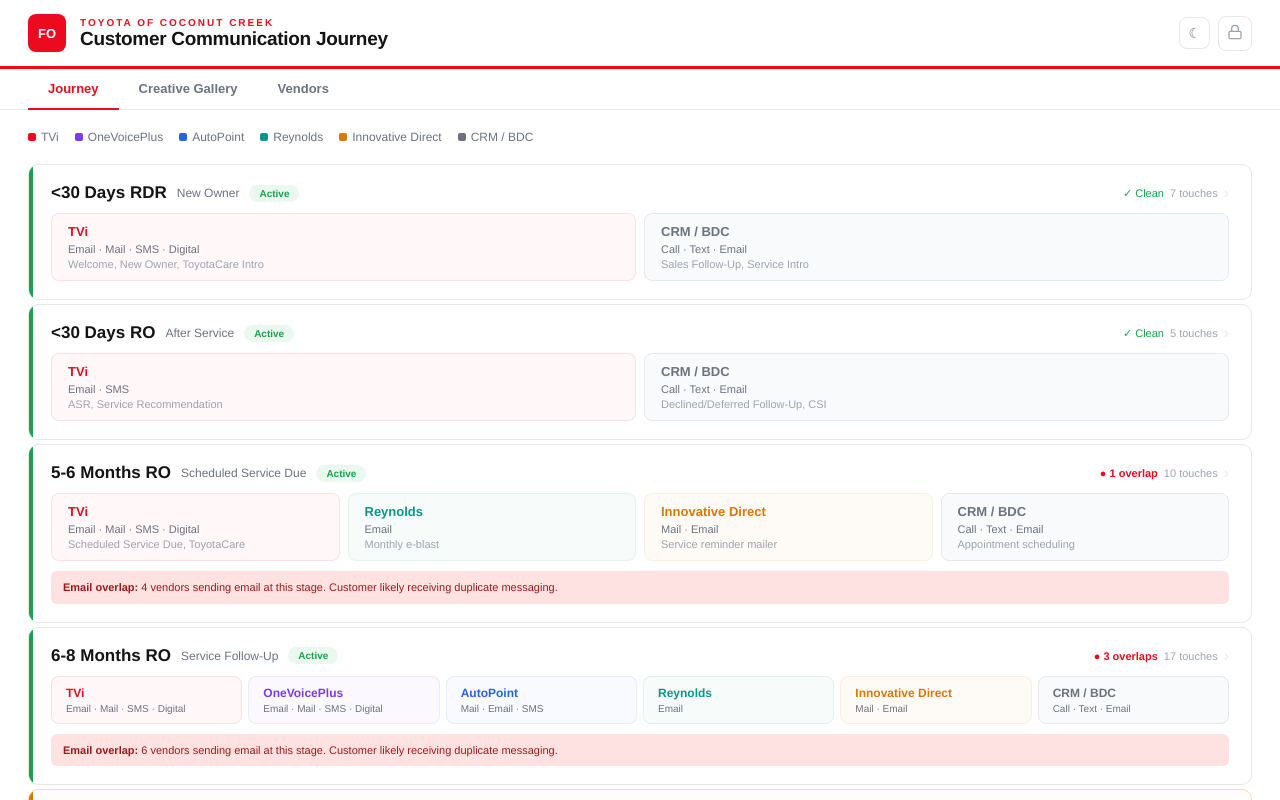
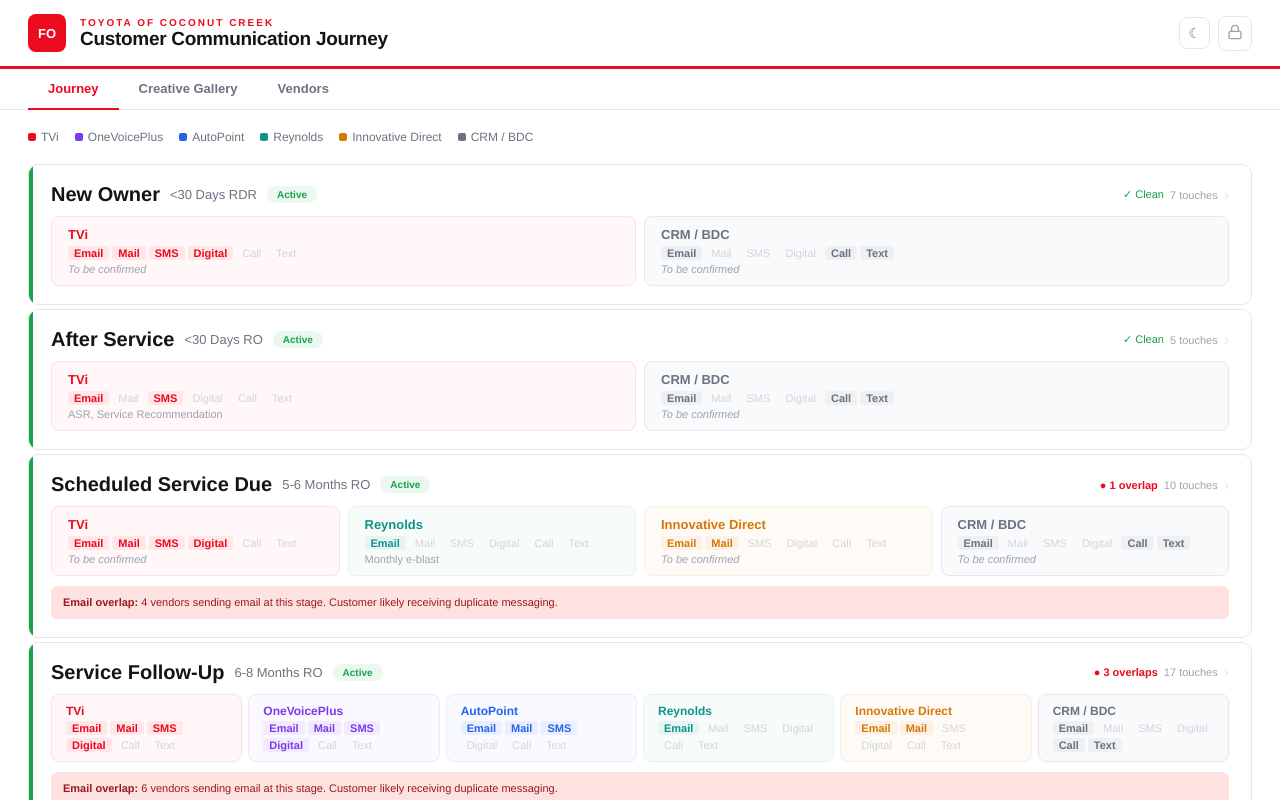
Before and after one commit to gonjold/fo-marketing-portal, a React (Vite) app: page / in a window 1280 px wide. Shown: the top 800 px of the page. Built offline with nearby package versions, Linux system fonts and the light colour scheme.

Commit message:
feat: working session mode for vendor all-hands

```diff
--- a/src/App.jsx
+++ b/src/App.jsx
@@ -33,35 +33,35 @@
 
 const initS = [
   {id:"s1",range:"<30 Days RDR",label:"New Owner",segment:"Active",goal:"Introduce service center, build relationship, activate ToyotaCare benefits.",
-    vc:{v1:{on:true,ch:["Email","Mail","SMS","Digital"],note:"Welcome, New Owner, ToyotaCare Intro"},v2:{on:false,ch:[],note:""},v3:{on:false,ch:[],note:""},v4:{on:false,ch:[],note:""},v5:{on:false,ch:[],note:""},v6:{on:true,ch:["Call","Text","Email"],note:"Sales Follow-Up, Service Intro"}},
+    vc:{v1:{on:true,ch:["Email","Mail","SMS","Digital"],note:"To be confirmed"},v2:{on:false,ch:[],note:""},v3:{on:false,ch:[],note:""},v4:{on:false,ch:[],note:""},v5:{on:false,ch:[],note:""},v6:{on:true,ch:["Call","Text","Email"],note:"To be confirmed"}},
     creatives:[{id:"c1",title:"Welcome / New Owner Kit",channels:"Mail + Email",desc:"Introduction to service center, ToyotaCare overview, first-visit incentive",img:""},{id:"c2",title:"ToyotaCare Activation",channels:"Email + SMS",desc:"Complimentary maintenance plan benefits and first service scheduling",img:""}],
     offers:["$35.55 Full Synthetic Oil Change","Complimentary Multi-Point Inspection","Free Shuttle"],financing:["Sunbit: 3-month 0% APR, 97% approval","Morgan Platinum: 6-month deferred interest"]},
   {id:"s2",range:"<30 Days RO",label:"After Service",segment:"Active",goal:"Capture declined/deferred work, reinforce positive experience, drive CSI.",
-    vc:{v1:{on:true,ch:["Email","SMS"],note:"ASR, Service Recommendation"},v2:{on:false,ch:[],note:""},v3:{on:false,ch:[],note:""},v4:{on:false,ch:[],note:""},v5:{on:false,ch:[],note:""},v6:{on:true,ch:["Call","Text","Email"],note:"Declined/Deferred Follow-Up, CSI"}},
+    vc:{v1:{on:true,ch:["Email","SMS"],note:"ASR, Service Recommendation"},v2:{on:false,ch:[],note:""},v3:{on:false,ch:[],note:""},v4:{on:false,ch:[],note:""},v5:{on:false,ch:[],note:""},v6:{on:true,ch:["Call","Text","Email"],note:"To be confirmed"}},
     creatives:[{id:"c3",title:"After Service Review (ASR)",channels:"Email + SMS",desc:"Automated post-RO follow-up with service recommendations",img:""},{id:"c4",title:"Declined Service Reminder",channels:"Email",desc:"Follow up on declined services with pricing and urgency",img:""}],
     offers:["Declined service discount","Free re-inspection"],financing:["Sunbit: 3-month 0% APR"]},
   {id:"s3",range:"5-6 Months RO",label:"Scheduled Service Due",segment:"Active",goal:"Proactive reminder before overdue. Highest-conversion retention window.",
-    vc:{v1:{on:true,ch:["Email","Mail","SMS","Digital"],note:"Scheduled Service Due, ToyotaCare"},v2:{on:false,ch:[],note:""},v3:{on:false,ch:[],note:""},v4:{on:true,ch:["Email"],note:"Monthly e-blast"},v5:{on:true,ch:["Mail","Email"],note:"Service reminder mailer"},v6:{on:true,ch:["Call","Text","Email"],note:"Appointment scheduling"}},
+    vc:{v1:{on:true,ch:["Email","Mail","SMS","Digital"],note:"To be confirmed"},v2:{on:false,ch:[],note:""},v3:{on:false,ch:[],note:""},v4:{on:true,ch:["Email"],note:"Monthly e-blast"},v5:{on:true,ch:["Mail","Email"],note:"To be confirmed"},v6:{on:true,ch:["Call","Text","Email"],note:"To be confirmed"}},
     creatives:[{id:"c5",title:"Service Due Reminder",channels:"Mail + Email",desc:"Your Toyota is due for scheduled maintenance",img:""},{id:"c6",title:"ToyotaCare Reminder",channels:"Email + SMS",desc:"Use complimentary maintenance before expiration",img:""}],
     offers:["$35.55 Oil Change","$99 4-Wheel Alignment","Buy 3 Tires Get 4th for $1"],financing:[]},
   {id:"s4",range:"6-8 Months RO",label:"Service Follow-Up",segment:"Active",goal:"Second touch for non-responders. Additional vendors activate here.",
-    vc:{v1:{on:true,ch:["Email","Mail","SMS","Digital"],note:"Non-Responder, Scheduled Due 2"},v2:{on:true,ch:["Email","Mail","SMS","Digital"],note:"Service Retention"},v3:{on:true,ch:["Mail","Email","SMS"],note:"Retention mailer + email"},v4:{on:true,ch:["Email"],note:"Monthly e-blast"},v5:{on:true,ch:["Mail","Email"],note:"Service reminder"},v6:{on:true,ch:["Call","Text","Email"],note:"Outbound follow-up"}},
+    vc:{v1:{on:true,ch:["Email","Mail","SMS","Digital"],note:"To be confirmed"},v2:{on:true,ch:["Email","Mail","SMS","Digital"],note:"To be confirmed"},v3:{on:true,ch:["Mail","Email","SMS"],note:"To be confirmed"},v4:{on:true,ch:["Email"],note:"Monthly e-blast"},v5:{on:true,ch:["Mail","Email"],note:"To be confirmed"},v6:{on:true,ch:["Call","Text","Email"],note:"To be confirmed"}},
     creatives:[{id:"c7",title:"Overdue Service Reminder",channels:"Mail + Email + SMS",desc:"Escalated messaging for overdue maintenance",img:""},{id:"c8",title:"ToyotaCare Non-Responder",channels:"Email + SMS",desc:"Final ToyotaCare usage reminder",img:""}],
     offers:["$35.55 Oil Change","$99 Alignment","Tire Promo","Price Match"],financing:["Sunbit: 3-month 0% APR"]},
   {id:"s5",range:"8-12 Months RO",label:"At Risk",segment:"At Risk",goal:"Critical retention window. Maximum vendor saturation and strongest offers to prevent defection.",
-    vc:{v1:{on:true,ch:["Email","Mail","SMS","Digital"],note:"Past Due, TLE At Risk, Last Chance"},v2:{on:true,ch:["Email","Mail","SMS","Digital"],note:"Business Opp Maintain"},v3:{on:true,ch:["Mail","Email","Call","SMS"],note:"At Risk retention"},v4:{on:true,ch:["Email"],note:"Monthly e-blast"},v5:{on:true,ch:["Mail","Email"],note:"Retention mailer"},v6:{on:true,ch:["Call","Text","Email"],note:"Priority outbound"}},
+    vc:{v1:{on:true,ch:["Email","Mail","SMS","Digital"],note:"To be confirmed"},v2:{on:true,ch:["Email","Mail","SMS","Digital"],note:"To be confirmed"},v3:{on:true,ch:["Mail","Email","Call","SMS"],note:"To be confirmed"},v4:{on:true,ch:["Email"],note:"Monthly e-blast"},v5:{on:true,ch:["Mail","Email"],note:"To be confirmed"},v6:{on:true,ch:["Call","Text","Email"],note:"To be confirmed"}},
     creatives:[{id:"c9",title:"Last Chance / Past Due",channels:"Mail + Email + SMS",desc:"Escalated urgency before going inactive",img:""},{id:"c10",title:"At Risk Special Offer",channels:"Mail + Email",desc:"Enhanced discount to prevent defection",img:""}],
     offers:["$35.55 Oil Change","$99 Alignment","Tire Promo","Price Match","Free MPI"],financing:["Sunbit: 3-month 0% APR","Morgan Platinum: 6-month deferred"]},
   {id:"s6",range:"12-24 Months",label:"Inactive",segment:"Inactive",goal:"Re-engagement with aggressive offers before permanent defection.",
-    vc:{v1:{on:true,ch:["Email","Mail","SMS","Digital"],note:"Inactive, TLE Inactive, Recovery"},v2:{on:true,ch:["Email","Mail","SMS","Digital"],note:"Business Opp Improve"},v3:{on:true,ch:["Mail","Email","Call","SMS"],note:"Re-engagement campaign"},v4:{on:true,ch:["Email"],note:"Monthly e-blast"},v5:{on:true,ch:["Mail","Email"],note:"Win-back mailer"},v6:{on:true,ch:["Call","Text","Email"],note:"Recovery outbound"}},
+    vc:{v1:{on:true,ch:["Email","Mail","SMS","Digital"],note:"To be confirmed"},v2:{on:true,ch:["Email","Mail","SMS","Digital"],note:"To be confirmed"},v3:{on:true,ch:["Mail","Email","Call","SMS"],note:"To be confirmed"},v4:{on:true,ch:["Email"],note:"Monthly e-blast"},v5:{on:true,ch:["Mail","Email"],note:"To be confirmed"},v6:{on:true,ch:["Call","Text","Email"],note:"To be confirmed"}},
     creatives:[{id:"c11",title:"We Miss You",channels:"Mail + Email + SMS",desc:"Personalized return offer with vehicle info",img:""},{id:"c12",title:"Exclusive Return Offer",channels:"Mail",desc:"Higher-value printed mailer with coupon",img:""}],
     offers:["Enhanced service discount","Price Match","Free inspection"],financing:["Sunbit: 3-month 0% APR","Morgan Platinum: 6-month deferred"]},
   {id:"s7",range:"25-60 Months",label:"Lost / Recovery",segment:"Lost",goal:"Long-shot recovery or pivot to sales conquest for aging vehicles.",
-    vc:{v1:{on:true,ch:["Email","Mail","SMS","Digital"],note:"Lost, Recovery, Conquest"},v2:{on:true,ch:["Email","Mail","SMS","Digital"],note:"Conquest, Not Engaged"},v3:{on:true,ch:["Mail","Email","SMS"],note:"Conquest campaign"},v4:{on:true,ch:["Email"],note:"Monthly e-blast"},v5:{on:true,ch:["Mail","Email"],note:"Conquest mailer"},v6:{on:true,ch:["Call","Text","Email"],note:"Conquest outbound"}},
+    vc:{v1:{on:true,ch:["Email","Mail","SMS","Digital"],note:"To be confirmed"},v2:{on:true,ch:["Email","Mail","SMS","Digital"],note:"To be confirmed"},v3:{on:true,ch:["Mail","Email","SMS"],note:"To be confirmed"},v4:{on:true,ch:["Email"],note:"Monthly e-blast"},v5:{on:true,ch:["Mail","Email"],note:"To be confirmed"},v6:{on:true,ch:["Call","Text","Email"],note:"To be confirmed"}},
     creatives:[{id:"c13",title:"Win-Back Campaign",channels:"Mail + Email",desc:"Aggressive pricing, competitive positioning",img:""},{id:"c14",title:"Trade-In Opportunity",channels:"Mail + Email + Digital",desc:"Vehicle aging pivot to sales with trade evaluation",img:""}],
     offers:["Major service discount","Free inspection","Trade-in evaluation"],financing:["Sunbit: 3-month 0% APR","Morgan Platinum: 6-month deferred"]},
   {id:"s8",range:"Never Serviced",label:"Conquest / Not Engaged",segment:"Conquest",goal:"Net-new acquisition targeting customers who have never visited the dealership.",
-    vc:{v1:{on:true,ch:["Email","Mail","SMS","Digital"],note:"Conquest, New VIN"},v2:{on:true,ch:["Email","Mail","SMS","Digital"],note:"Conquest"},v3:{on:true,ch:["Mail","Email","SMS","Digital"],note:"Conquest targeting"},v4:{on:true,ch:["Email"],note:"Database blast"},v5:{on:true,ch:["Mail","Email"],note:"Conquest VIN mailer"},v6:{on:false,ch:[],note:""}},
+    vc:{v1:{on:true,ch:["Email","Mail","SMS","Digital"],note:"To be confirmed"},v2:{on:true,ch:["Email","Mail","SMS","Digital"],note:"To be confirmed"},v3:{on:true,ch:["Mail","Email","SMS","Digital"],note:"To be confirmed"},v4:{on:true,ch:["Email"],note:"Database blast"},v5:{on:true,ch:["Mail","Email"],note:"To be confirmed"},v6:{on:false,ch:[],note:""}},
     creatives:[{id:"c15",title:"First Visit Incentive",channels:"Mail + Email + Digital",desc:"Intro offer for new-to-dealership customers",img:""},{id:"c16",title:"Conquest Pricing",channels:"Mail + Digital",desc:"Competitive pricing to pull from other dealers",img:""}],
     offers:["$35.55 Oil Change","$99 Alignment","Free MPI","Price Match"],financing:[]},
 ];
@@ -113,8 +113,10 @@
       flex:1, minWidth: compact ? 90 : 130,
     }}>
       <div style={{fontSize:compact?12:13,fontWeight:600,color:v.color,marginBottom:compact?3:4}}>{v.name}</div>
-      <div style={{fontSize:compact?10:11,color:T.textSec,marginBottom:vc.note&&!compact?3:0}}>{vc.ch.join(" · ")}</div>
-      {!compact && vc.note && <div style={{fontSize:11,color:T.textTri}}>{vc.note}</div>}
+      <div style={{display:"flex",flexWrap:"wrap",gap:3,marginBottom:vc.note&&!compact?3:0}}>
+        {CHANNELS.map(ch=>{const active=vc.ch.includes(ch);return <span key={ch} style={{fontSize:11,fontWeight:active?600:400,color:active?v.color:"#D1D5DB",background:active?v.color+"12":"none",padding:"1px 6px",borderRadius:3}}>{ch}</span>;})}
+      </div>
+      {!compact && vc.note && <div style={{fontSize:11,color:T.textTri,fontStyle:vc.note==="To be confirmed"?"italic":"normal"}}>{vc.note}</div>}
     </div>
   );
 }
@@ -139,6 +141,7 @@
   const lockUp=()=>{setEdit(false);setShowPw(false);setPw("");};
   const toggleDark=()=>{const next=!dark;setDark(next);localStorage.setItem("ccj4-theme",next?"dark":"light");};
 
+  useEffect(()=>{const params=new URLSearchParams(window.location.search);if(params.get('edit')==='true')setEdit(true);},[]);
   useEffect(()=>{try{const v=localStorage.getItem("ccj4-v");if(v)setV(JSON.parse(v));const s=localStorage.getItem("ccj4-s");if(s)setS(JSON.parse(s));}catch{}},[]);
   const sv=useCallback((v,s)=>{try{localStorage.setItem("ccj4-v",JSON.stringify(v));localStorage.setItem("ccj4-s",JSON.stringify(s));}catch{}},[]);
   const uV=v=>{setV(v);sv(v,S);};const uS=s=>{setS(s);sv(V,s);};
@@ -212,8 +215,8 @@
 
                     {/* Header */}
                     <div style={{display:"flex",alignItems:"center",gap:10,marginBottom:10}}>
-                      <span style={{fontSize:17,fontWeight:600,color:T.text}}>{stage.range}</span>
-                      <span style={{fontSize:12,color:T.textSec}}>{stage.label}</span>
+                      <span style={{fontSize:20,fontWeight:700,color:T.text}}>{stage.label}</span>
+                      <span style={{fontSize:13,color:T.textSec}}>{stage.range}</span>
                       <SB s={stage.segment}/>
                       <span style={{marginLeft:"auto",display:"flex",alignItems:"center",gap:6}}>
                         <span style={{fontSize:11,color:hasIssues?RED:GR,fontWeight:hasIssues?600:400}}>
```
Also changed, not shown: 1 other file (tests, documents, lock files or other folders).
